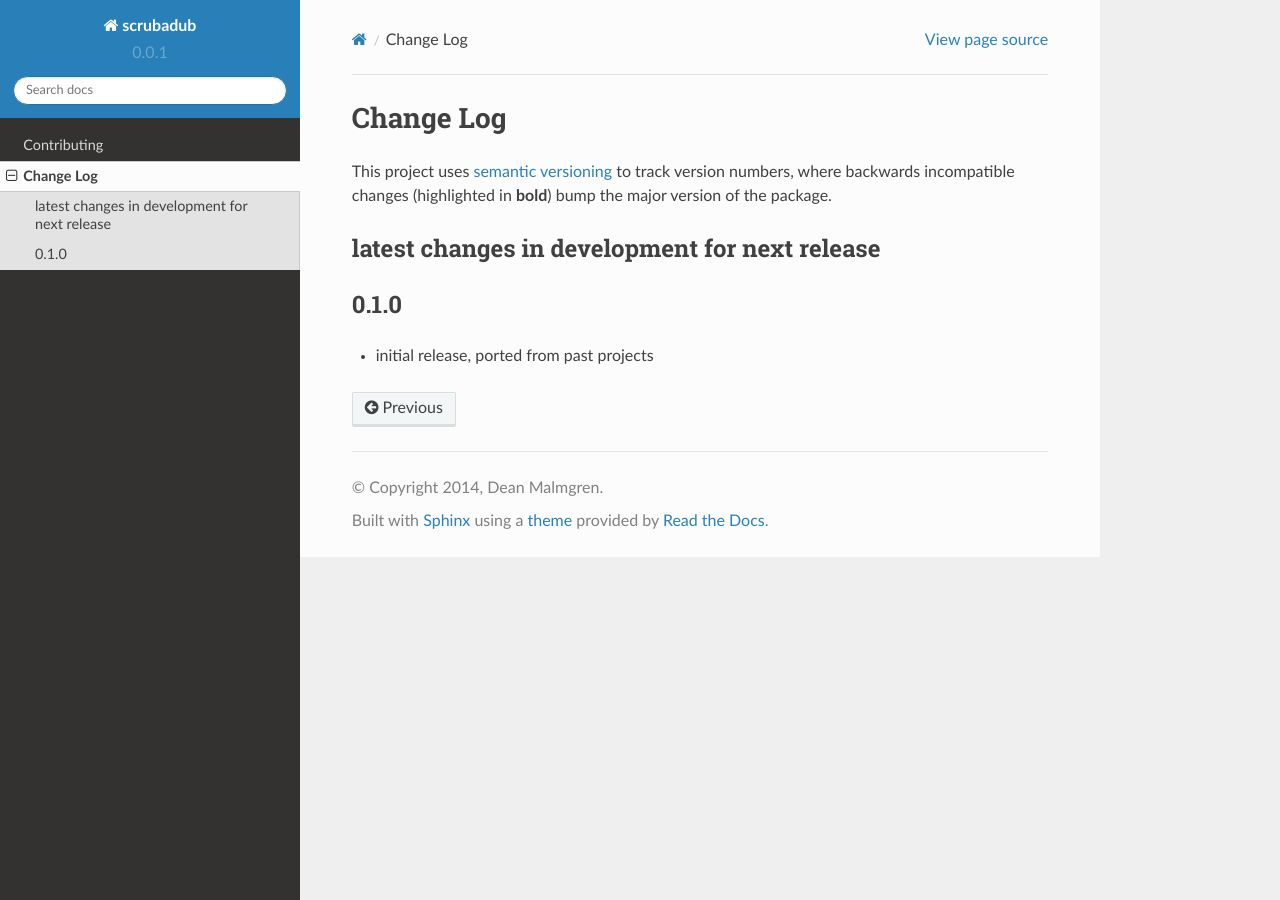
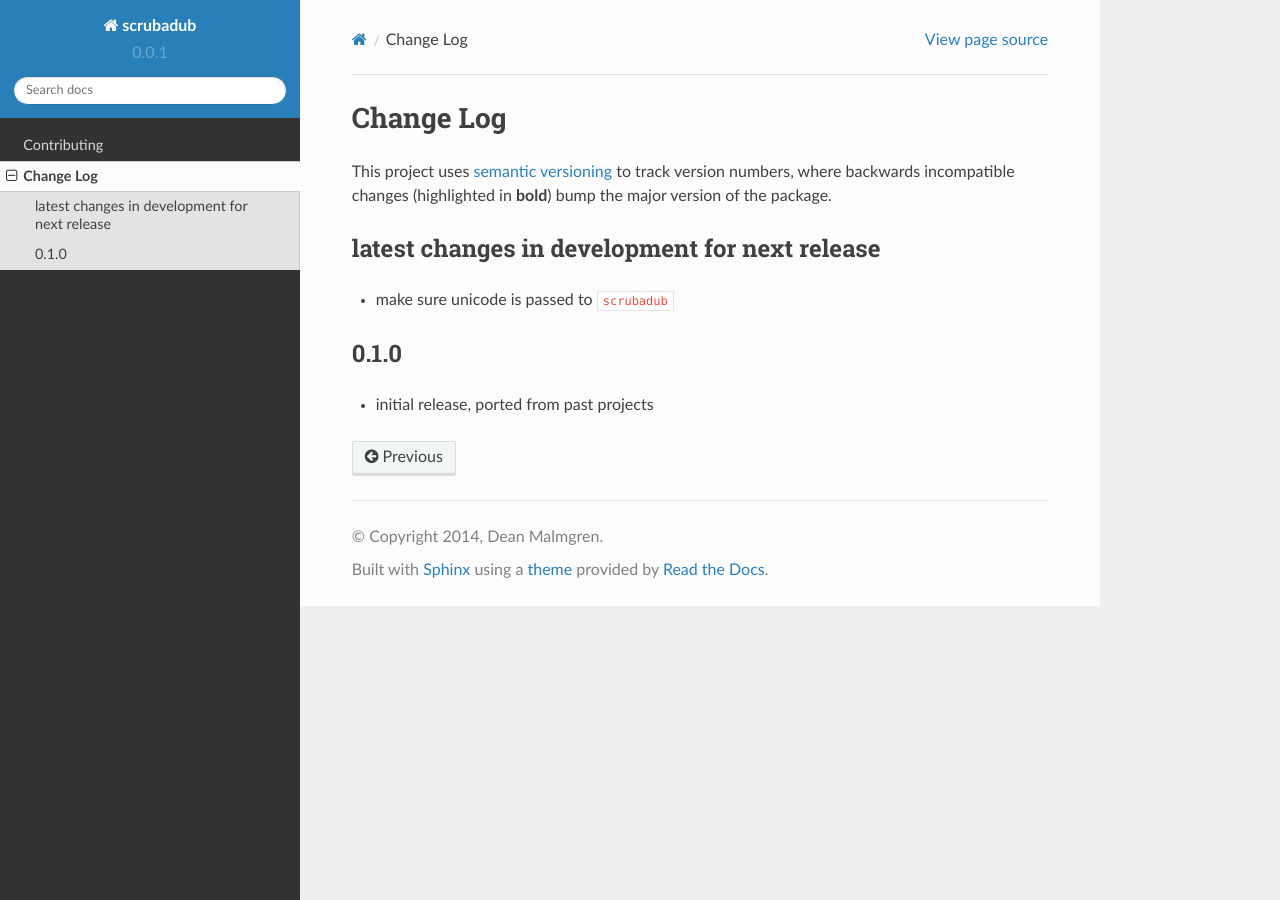
Before and after one commit to LeapBeyond/scrubadub, a Sphinx documentation site: the page built from docs/changelog.rst, in a window 1280 px wide. Built offline with Sphinx 7.4.7 and the Read the Docs theme 2.0.0, drawn with Linux system fonts in a browser that asks for light colours; pages that are not in the unit, such as notebooks, are missing from menus.

Commit message:
updated changelog. added not unicode test

```diff
--- a/docs/changelog.rst
+++ b/docs/changelog.rst
@@ -10,6 +10,8 @@ latest changes in development for next release
 ----------------------------------------------
 
 .. THANKS FOR CONTRIBUTING; MENTION WHAT YOU DID IN THIS SECTION HERE!
+
+* make sure unicode is passed to ``scrubadub``
 
 
 0.1.0
```
Also changed, not shown: 1 other file.
